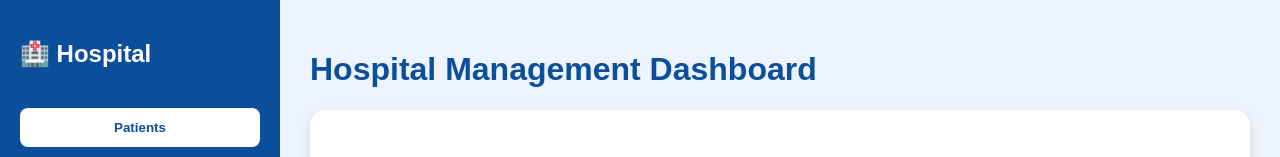
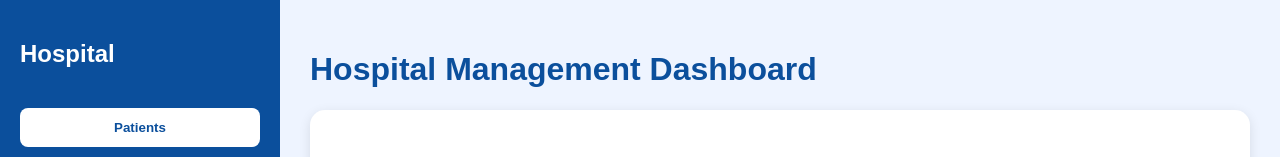
Before and after one commit to dumreka-ux/hospital-management, a plain HTML site: page frontend/index.html in a window 1280 px wide. Shown: the top 157 px of the page. Drawn offline with Linux system fonts and the light colour scheme; no server answers.

```diff
--- a/frontend/index.html
+++ b/frontend/index.html
@@ -12,7 +12,7 @@
 
     <div class="sidebar">
 
-        <h2>🏥 Hospital</h2>
+        <h2> Hospital</h2>
 
         <button onclick="showSection('patientSection')">
             Patients
```
